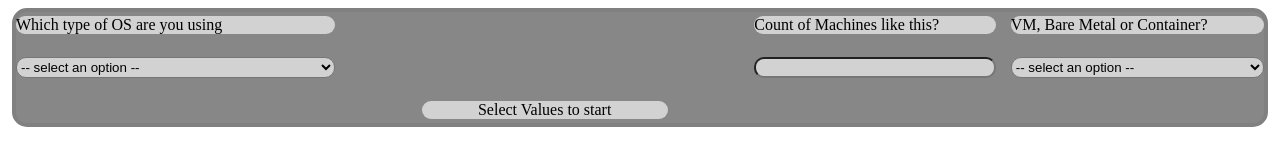
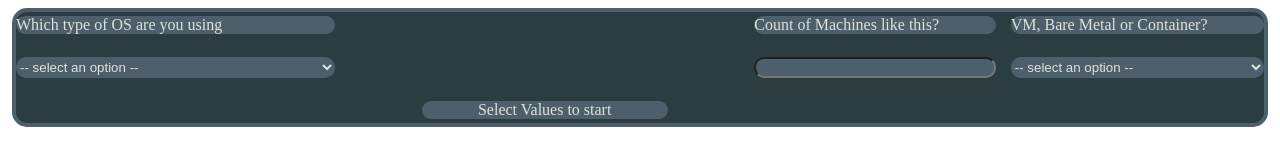
Before and after one commit to TheBaum123/Server-Name-Generator, a plain HTML site: page index.html in a window 1280 px wide. Drawn offline with Linux system fonts and the light colour scheme.

Commit message:
improved styling a bit

```diff
--- a/style.css
+++ b/style.css
@@ -1,21 +1,34 @@
+:root {
+    --main-bg-color: #2B3D41;
+    --secondary-bg-color: #4C5F6B;
+    --text-color: #E0E2DB;
+    --highlight-color: #A37774;
+    --lighter-secondary-bg-color: #5B6F7A;
+}
+
 #grid-container {
     display: grid;
-    background-color: #404040A0;
+    background-color: var(--main-bg-color);
     grid-template-areas:
     'type-label type-label version-label version-label show-edition-label edition-label index-label pv-label'
     'type type version version show-edition edition index pv'
     'footer1 footer1 footer1 out out footer2 footer2 footer2';
     gap: 15px;
-    border: grey 0.5vh solid;
+    border: var(--secondary-bg-color) 0.5vh solid;
     border-radius: 15px;
     margin: 0.5vh;
 }
 
 #grid-container>* {
-    background-color: #FFFFFFA0;
+    background-color: var(--secondary-bg-color);
     border-radius: 10px;
     margin-top: 0.5vh;
     margin-bottom: 0.5vh;
+    color: var(--text-color);
+}
+
+select {
+    border: 0;
 }
 
 #OSType { grid-area: type;}
```
